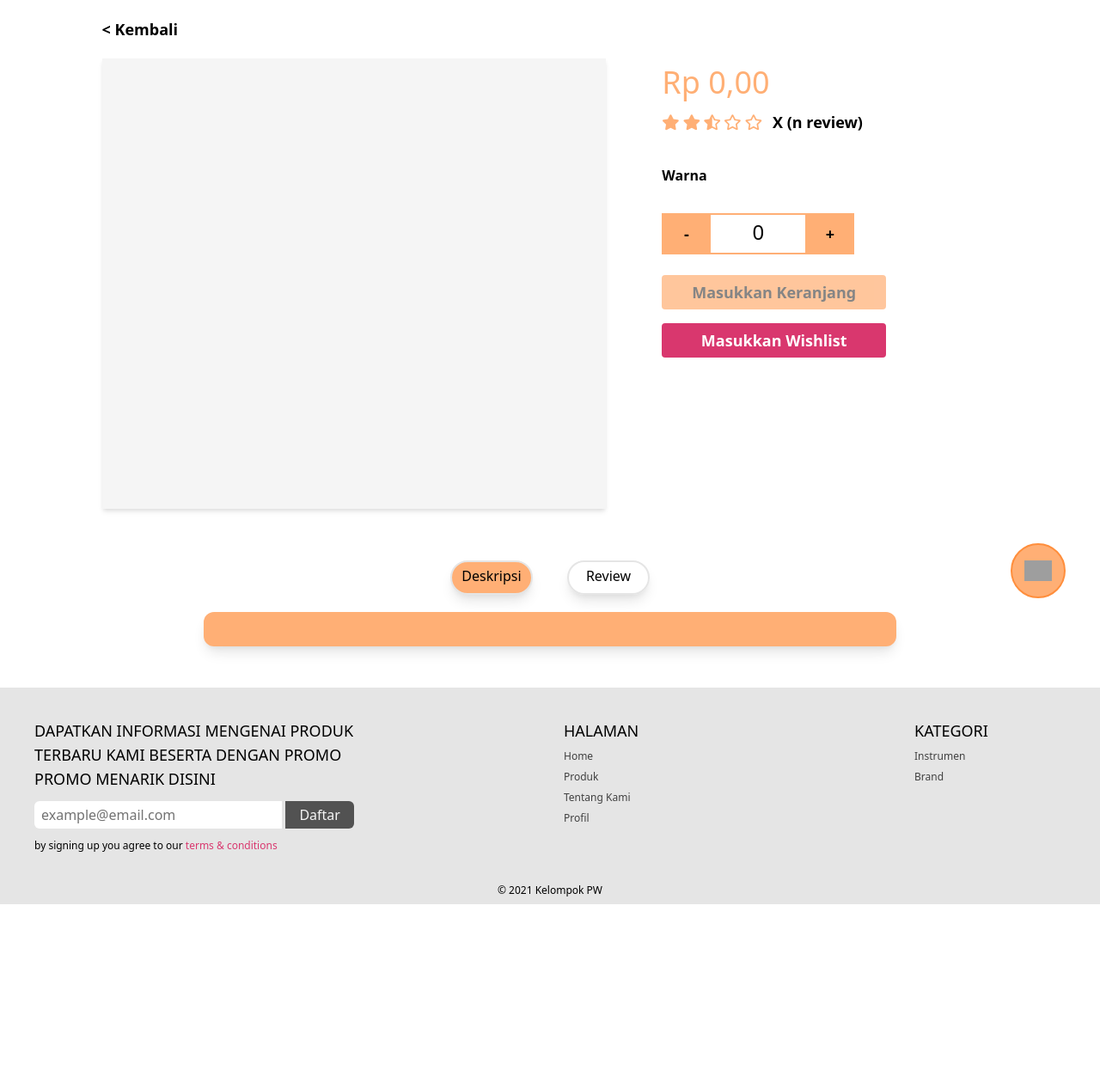
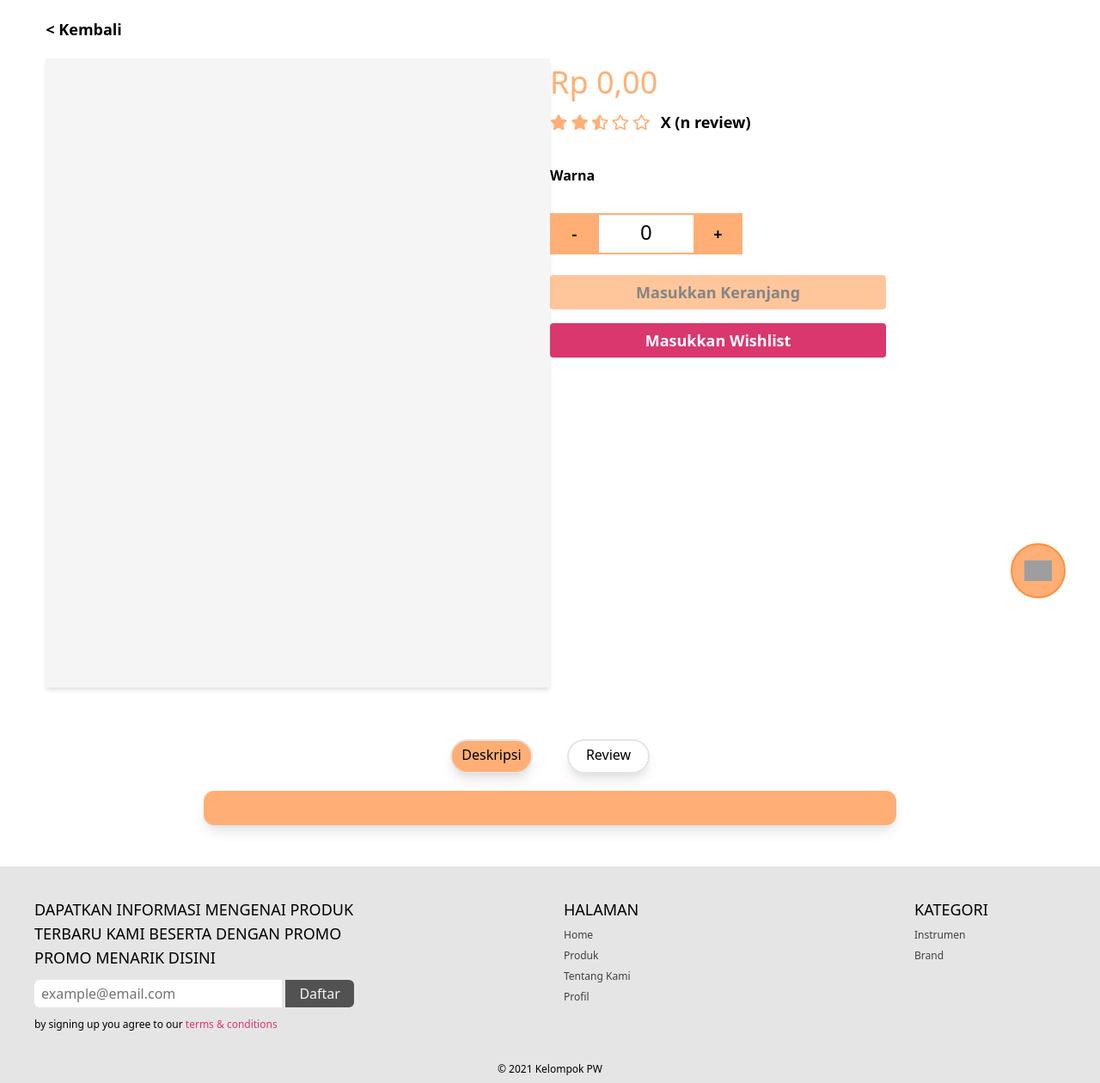
Before and after one commit to Frozen-Coconut/ProjectPW, a PHP site: page /detail.php in a window 1280 px wide. Shown: the part 64-1324 px from the top of the page at 86% size. Before the commit the page ends 1116 px from the top, so only its background shows below. Run offline with PHP 8.4, Linux system fonts and the light colour scheme; data that the repository does not hold is empty; style sheets or scripts are compiled from the project's sources; some libraries are stand-ins or nearby versions; grey boxes are pictures that could not be loaded.

Commit message:
responsive item detail

```diff
--- a/detail.php
+++ b/detail.php
@@ -60,70 +60,70 @@
     </script>
     <div class="container min-h-screen flex justify-evenly">
         <div class="flex flex-col items-center w-11/12 min-h-screen">
-            <div class= "w-full h-4/5 flex justify-evenly">
-                <div class="flex flex-col w-1/2">
+            <div class= "w-full h-4/5 flex flex-col sm:flex-row justify-evenly">
+                <div class="flex flex-col w-full h-screen">
                     <a href="catalogs.php" class="my-5 text-lg hover:text-hh-orange-dark"><b>< Kembali</b></a>
                     <div class="w-full h-full bg-gray-100 shadow-md bg-cover bg-center bg-no-repeat" style='background-image:url(<?=$item["itemimg"]?>);'></div>
                 </div>
-                <div class="w-4/12 h-full pt-16">
-                    <div class="uppercase text-hh-pink-light text-xl font-medium mb-3"><?=$item["instrumentname"]?></div>
-                    <div class="text-5xl font-medium my-3"><?=$item["itemname"]?></div>
+                <div class="w-full sm:h-full pt-4 sm:pt-16">
+                    <div class="uppercase text-hh-pink-light text-xl font-medium mb-3 sm:block hidden"><?=$item["instrumentname"]?></div>
+                    <div class="text-3xl sm:text-5xl font-medium my-3"><?=$item["itemname"]?></div>
                     <?php
                         if(isset($item["disc"])){
                             $stmt = $conn->query("SELECT value FROM diskon WHERE id='".$item["disc"]."'");
                             $diskon = $stmt->fetch_assoc();
-                            echo "<div class='text-2xl font-medium text-hh-orange-light my-3 line-through'>Rp ". getCurrencyFormatting($item["price"]) . "</div>";
-                            echo "<div class='text-4xl font-medium text-hh-orange-light my-3'>Rp ". getCurrencyFormatting($item["price"] - ($item["price"] * $diskon["value"] / 100)) . "</div>";
+                            echo "<div class='text-xl font-medium text-hh-orange-light my-3 line-through'>Rp ". getCurrencyFormatting($item["price"]) . "</div>";
+                            echo "<div class='text-3xl sm:text-4xl font-medium text-hh-orange-light my-3'>Rp ". getCurrencyFormatting($item["price"] - ($item["price"] * $diskon["value"] / 100)) . "</div>";
                         }
                         else{
-                            echo "<div class='text-4xl font-medium text-hh-orange-light my-3'>Rp ". getCurrencyFormatting($item["price"]) . "</div>";
+                            echo "<div class='text-3xl sm:text-4xl font-medium text-hh-orange-light my-3'>Rp ". getCurrencyFormatting($item["price"]) . "</div>";
                         }
                     ?>
 
 
-                    <div class="uppercase text-xl font-medium mb-3"><?=$item["brandname"]?></div>
+                    <div class="uppercase text-md sm:text-xl font-medium mb-3"><?=$item["brandname"]?></div>
                     <div class="my-3">
-                        <i class="fas fa-star text-hh-orange-light  text-lg"></i>
-                        <i class="fas fa-star text-hh-orange-light  text-lg"></i>
-                        <i class="fas fa-star-half-alt text-hh-orange-light text-lg"></i>
-                        <i class="far fa-star text-hh-orange-light  text-lg"></i>
-                        <i class="far fa-star text-hh-orange-light  text-lg"></i>
-                        <span class="text-lg font-semibold ml-2">X (n review)</span>
+                        <i class="fas fa-star text-hh-orange-light  text-2xl sm:text-lg"></i>
+                        <i class="fas fa-star text-hh-orange-light  text-2xl sm:text-lg"></i>
+                        <i class="fas fa-star-half-alt text-hh-orange-light text-2xl sm:text-lg"></i>
+                        <i class="far fa-star text-hh-orange-light  text-2xl sm:text-lg"></i>
+                        <i class="far fa-star text-hh-orange-light  text-2xl sm:text-lg"></i>
+                        <span class="text-2xl sm:text-lg font-semibold ml-2">X (n review)</span>
                     </div>
-                    <div class="mt-9 font-semibold">Warna</div>
+                    <div class="mt-3  sm:mt-9 font-semibold">Warna</div>
                     <form action="" method="POST">
                     <div class="my-3 flex">
                         <?php
                             foreach ($colors as $key => $value) {
                         ?>
                             <!-- <label class="w-5 h-5 rounded-full mx-0.5" style="background-color: <?=$value['cvalue']?>;"  for=""></label> -->
-                            <input class="p-2 mx-0.5 colorPick" type="radio" name="color_id" id="" value="<?=$value['cvalue']?>"style="background-color: <?=$value['cvalue']?>;" title="<?=$value['cname']?>">
+                            <input class="p-4 sm:p-2 mx-2 sm:mx-0.5 colorPick" type="radio" name="color_id" id="" value="<?=$value['cvalue']?>"style="background-color: <?=$value['cvalue']?>;" title="<?=$value['cname']?>">
                         <?php
                             }
                         ?>
                     </div>
                     <div>
-                        <div class="mt-5 w-56 h-12 border-hh-orange-light border-solid border-2 flex flex-row">
-                            <button id="qtydown" type="button" class="w-3/12 h-11 text-lg font-bold border-solid border-r-2 border-hh-orange-light bg-hh-orange-light">-</button>
-                            <input type="text" name="qty" style="text-align:center;" class="w-6/12 h-8 mt-1 text-2xl border-0" id="qty" value="<?php echo "0"; // if (isset($_SESSION["shoppingCart"][$itemName])) {$iniVariabelIsi = $_SESSION["shoppingCart"][$itemName]["qty"]; echo "$iniVariabelIsi";} else echo "0"; ?>"></input>
-                            <button id="qtyup" type="button" class="w-3/12 h-11 text-lg font-bold border-solid border-l-2 border-hh-orange-light bg-hh-orange-light">+</button>
+                        <div class="mt-5 w-full sm:w-56 h-12 border-hh-orange-light border-solid border-2 flex flex-row">
+                            <button id="qtydown" type="button" class="w-2/12 sm:w-3/12 h-11 text-lg font-bold border-solid border-r-2 border-hh-orange-light bg-hh-orange-light">-</button>
+                            <input type="text" name="qty" style="text-align:center;" class="w-8/12 sm:w-6/12 h-8 mt-1 text-2xl border-0" id="qty" value="<?php echo "0"; // if (isset($_SESSION["shoppingCart"][$itemName])) {$iniVariabelIsi = $_SESSION["shoppingCart"][$itemName]["qty"]; echo "$iniVariabelIsi";} else echo "0"; ?>"></input>
+                            <button id="qtyup" type="button" class="w-2/12 sm:w-3/12 h-11 text-lg font-bold border-solid border-l-2 border-hh-orange-light bg-hh-orange-light">+</button>
                         </div>
                         <div class="mt-6 mb-4">
-                            <button type="submit" name="tocart" id="tocart" value="clicked" class="w-2/3 h-10 rounded bg-hh-orange-dark text-lg text-hh-black-dark font-semibold disabled:opacity-50" disabled>Masukkan Keranjang</button>
+                            <button type="submit" name="tocart" id="tocart" value="clicked" class="w-full sm:w-2/3 h-10 rounded bg-hh-orange-dark text-lg text-hh-black-dark font-semibold disabled:opacity-50" disabled>Masukkan Keranjang</button>
                         </div>
                         <div class="mb-6 mt-4">
-                            <button type="submit" name="towish" value="clicked" class="w-2/3 h-10 rounded bg-hh-pink-dark text-lg text-hh-white font-semibold">Masukkan Wishlist</button>
+                            <button type="submit" name="towish" value="clicked" class="w-full sm:w-2/3 h-10 rounded bg-hh-pink-dark text-lg text-hh-white font-semibold">Masukkan Wishlist</button>
                         </div>
                     </div>
                     </form>
                 </div>
             </div>
-            <div class="w-11/12 my-12 flex flex-col items-center">
-                <div class="w-2/5 h-16  flex justify-center items-center">
-                    <div class="w-24 h-10 pt-1 text-center rounded-3xl border-2 border-solid border-gray-00 shadow-lg mx-5 cursor-pointer desc transition-colors duration-300 bg-hh-orange-light" onclick="openDesc()">Deskripsi</div>
-                    <div class="w-24 h-10 pt-1 text-center rounded-3xl border-2 border-solid border-gray-00 shadow-lg mx-5 cursor-pointer desc transition-colors duration-300" onclick="openReview()">Review</div>
+            <div class="w-11/12 mb-5 sm:my-12 flex flex-col items-center">
+                <div class="w-full sm:w-2/5 h-16  flex justify-center items-center">
+                    <div class="w-56 sm:w-24 h-10 pt-1 text-center rounded-3xl border-2 border-solid border-gray-00 shadow-lg mx-5 cursor-pointer desc transition-colors duration-300 bg-hh-orange-light" onclick="openDesc()">Deskripsi</div>
+                    <div class="w-56 sm:w-24 h-10 pt-1 text-center rounded-3xl border-2 border-solid border-gray-00 shadow-lg mx-5 cursor-pointer desc transition-colors duration-300" onclick="openReview()">Review</div>
                 </div>
-                <div class="w-3/4 bg-hh-orange-light flex flex-col items-center mt-2 py-5 rounded-xl shadow-lg">
+                <div class="w-full sm:w-3/4 bg-hh-orange-light flex flex-col items-center mt-2 py-5 rounded-xl shadow-lg">
                     <div class="w-11/12" id="descContainer"><?=$item["itemdesc"]?></div>
                 </div>
             </div>
```
